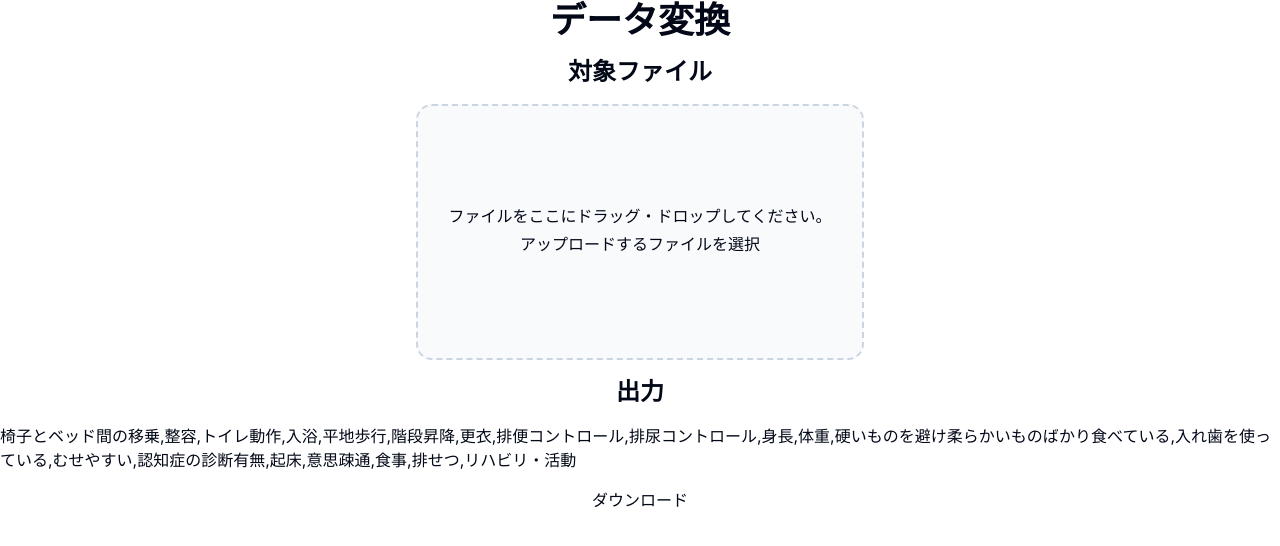
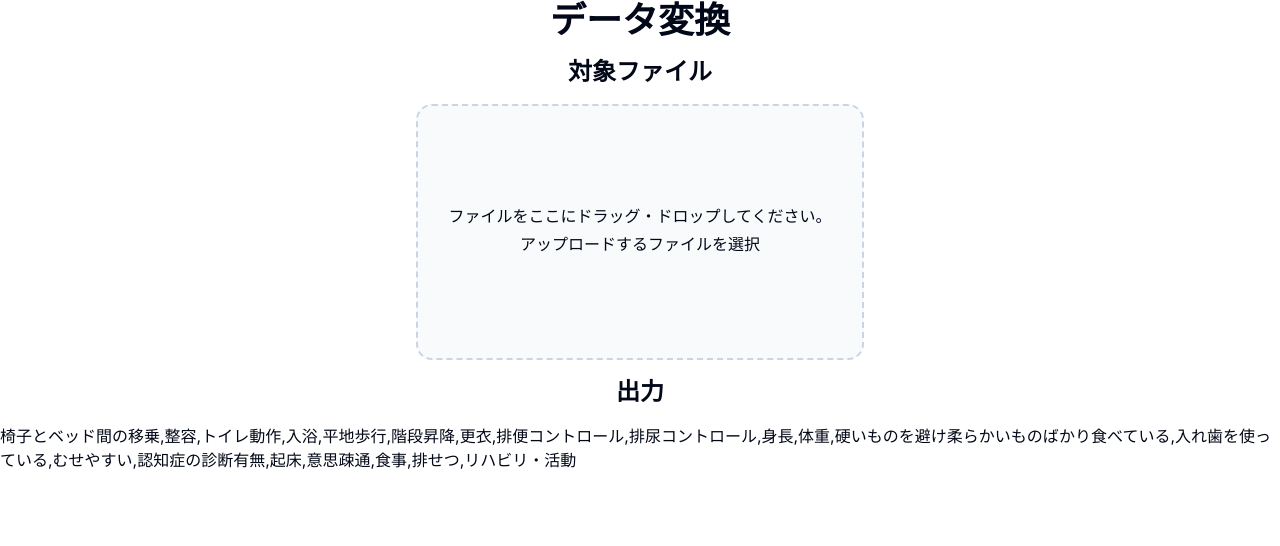
Before and after one commit to brainvader/life-2024, a Next.js app: page /csv in a window 1280 px wide. Shown: the top 546 px of the page. Built offline with nearby package versions, Linux system fonts and the light colour scheme.

Commit message:
feat: Add download link

```diff
--- a/app/csv/page.tsx
+++ b/app/csv/page.tsx
@@ -86,9 +86,6 @@ export default function DataInput() {
         }
     }
 
-    const download = async (event: MouseEvent<HTMLButtonElement>) => {
-    }
-
     return (
         <div className="flex flex-col justify-center items-center">
             <h1 className="font-bold text-4xl mb-4">データ変換</h1>
@@ -103,11 +100,10 @@ export default function DataInput() {
             <div className="mt-4 text-center">
                 <h2 className="font-bold text-2xl mb-4">出力{name ? `(${name}.csv)` : ""}</h2>
                 <div>
-                    {/* <p className="mb-4">{`${name}.csv`}</p> */}
                     <p className="text-left mb-4">{Object.keys(InputUser).toString()}</p>
                     <p className="text-left mb-4">{csv}</p>
                 </div>
-                <button onMouseDown={(event) => { }}>ダウンロード</button>
+                {csv && <a href={`data:text/plain;charset=utf-8,${csv}`} download={`${name}.csv`}>Save</a>}
             </div>
         </div>
     )
```
